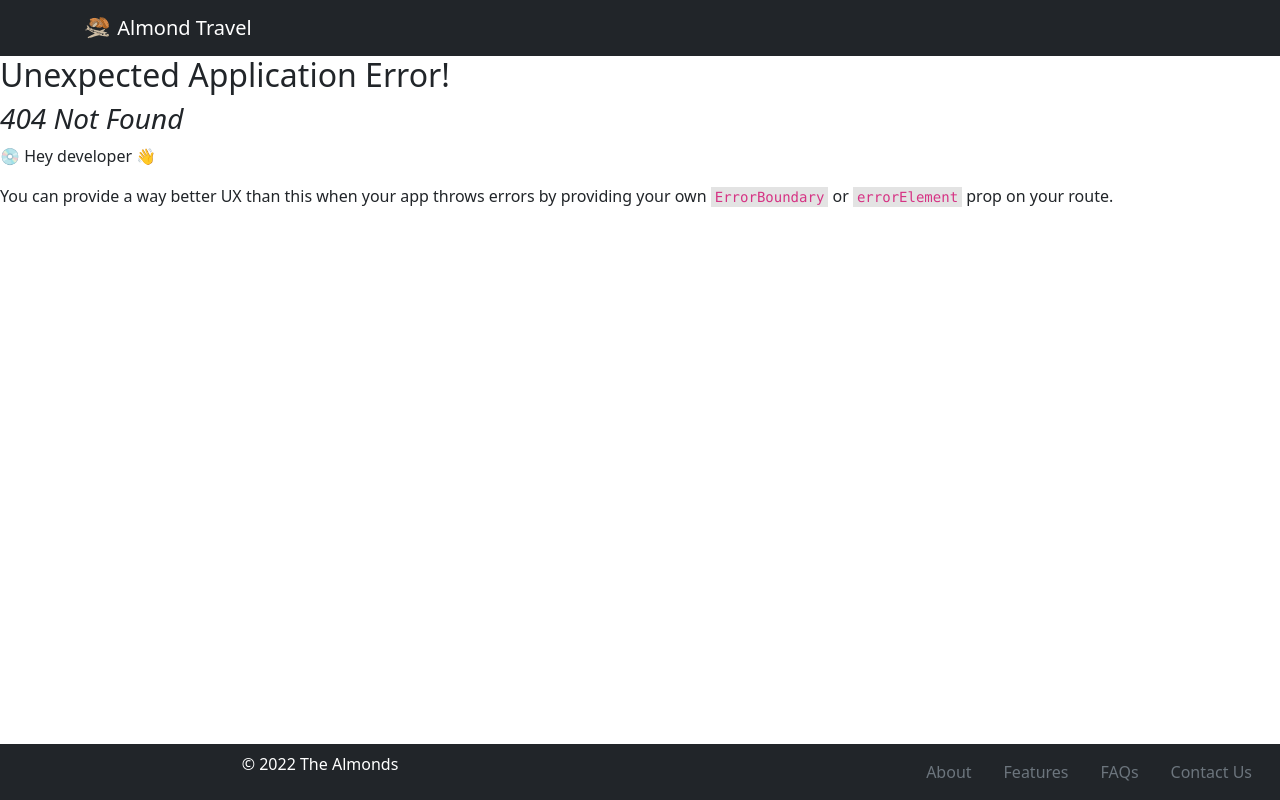
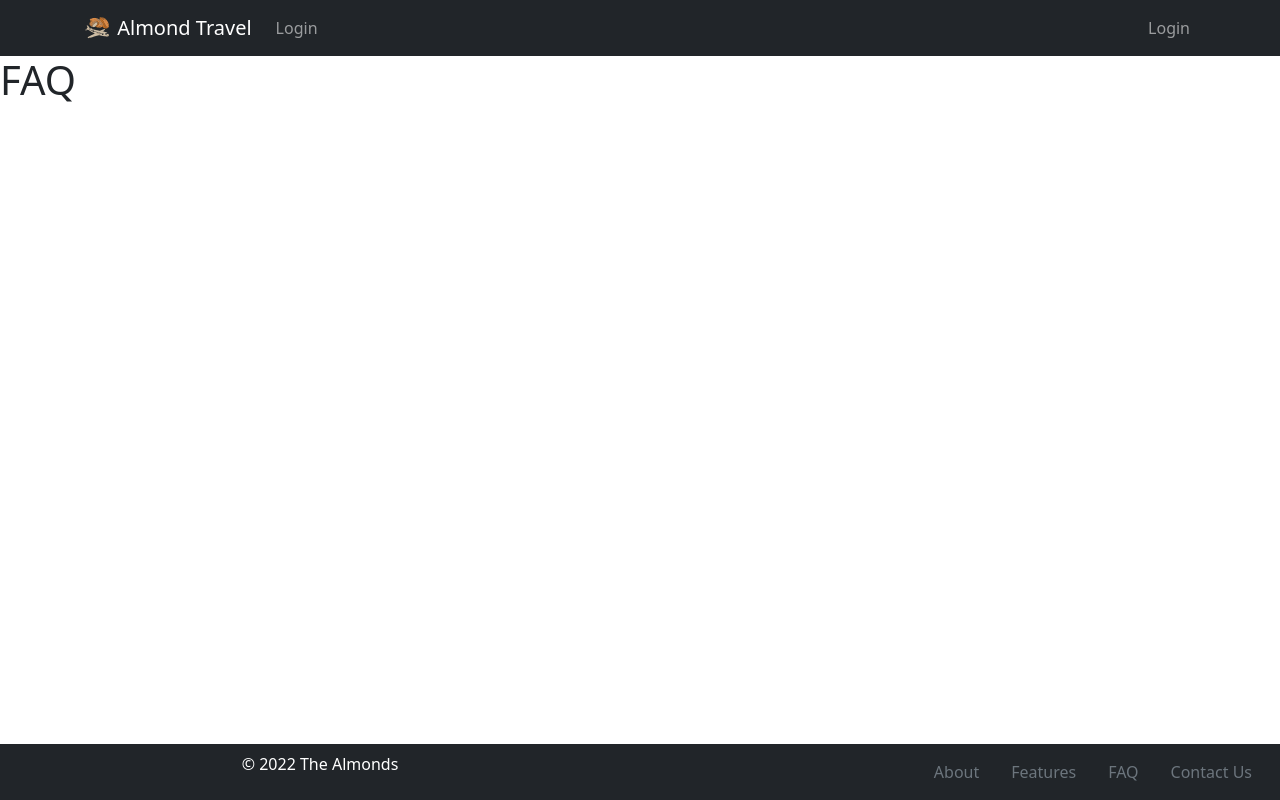
Before and after one commit to xosnos/almond-travel, a React (Create React App) app: page /faq in a window 1280 px wide. Before the commit this address had no page. Built offline with nearby package versions, Linux system fonts and the light colour scheme.

Commit message:
optimize routing with react-router

```diff
--- a/package.json
+++ b/package.json
@@ -13,6 +13,7 @@
     "react-bootstrap": "^2.6.0",
     "react-dom": "^18.2.0",
     "react-redux": "^8.0.5",
+    "react-router-bootstrap": "^0.26.2",
     "react-router-dom": "^6.4.4",
     "react-scripts": "5.0.1",
     "web-vitals": "^2.1.4"
--- a/src/app/App.jsx
+++ b/src/app/App.jsx
@@ -2,29 +2,29 @@ import React from 'react';
 // import logo from './logo.svg';
 // import './App.css';
 import {
-  createBrowserRouter,
-  RouterProvider
+  BrowserRouter,
+  Routes,
+  Route,
 } from 'react-router-dom';
 import Navigation from '../components/navigation';
 import HomePage from '../pages/HomePage';
 import LoginPage from '../pages/LoginPage';
 import Footer from '../components/footer';
 
-const router = createBrowserRouter(
-
-
-  [
-  { path: '/', element: <HomePage />},
-  { path: '/login', element: <LoginPage />},
-]);
-
 function App() {
   return (
-    <>
+    <BrowserRouter>
       <Navigation />
-      <RouterProvider router={router} />
+      <Routes>
+        <Route path='/' element={<HomePage />} />
+        <Route path='/login' element={<LoginPage />} />
+        <Route path='/about' element={<h1>About</h1>} />
+        <Route path='/features' element={<h1>Features</h1>} />
+        <Route path='/faq' element={<h1>FAQ</h1>} />
+
+      </Routes>
       <Footer />
-    </>
+    </BrowserRouter>
   );
 }
 
--- a/src/components/footer/index.jsx
+++ b/src/components/footer/index.jsx
@@ -2,22 +2,41 @@ import React from 'react';
 import { Container, Row } from 'react-bootstrap';
 import { Link } from 'react-router-dom';
 
-export const Footer = () => {
+const Footer = () => {
   return (
     <Container fluid className="py-2 bg-dark fixed-bottom">
       <Row>
-        <p className="col-lg-6 text-center text-white">&copy; 2022 The Almonds</p>
+        <p className="col-lg-6 text-center text-white">
+          &copy; 2022 The Almonds
+        </p>
         <ul className="col-lg-6 nav justify-content-end">
           <li className="nav-item">
-            <a href="/about" className="nav-link text-muted">About</a>
+            <Link to="/about" className="nav-link text-muted">
+              About
+            </Link>
           </li>
-          <li className="nav-item"><a href="/features" className="nav-link text-muted">Features</a></li>
-          <li className="nav-item"><a href="/faq" className="nav-link text-muted">FAQs</a></li>
-          <li className="nav-item"><a href="mailto:thealmondsdevteam@gmail.com" className="nav-link text-muted">Contact Us</a></li>
+          <li className="nav-item">
+            <Link to="/features" className="nav-link text-muted">
+              Features
+            </Link>
+          </li>
+          <li className="nav-item">
+            <Link to="/faq" className="nav-link text-muted">
+              FAQ
+            </Link>
+          </li>
+          <li className="nav-item">
+            <a
+              href="mailto:thealmondsdevteam@gmail.com"
+              className="nav-link text-muted"
+            >
+              Contact Us
+            </a>
+          </li>
         </ul>
       </Row>
     </Container>
   );
-}
+};
 
 export default Footer;
--- a/src/components/navigation/index.jsx
+++ b/src/components/navigation/index.jsx
@@ -1,14 +1,15 @@
 import React, { useEffect, useState } from 'react';
 import Logo from '../../assets/logo.svg';
-import { Container, Navbar } from 'react-bootstrap';
-import { NavLink } from 'react-router-dom';
+import { Container, Navbar, Nav } from 'react-bootstrap';
+import { LinkContainer } from 'react-router-bootstrap';
 
 const Navigation = () => {
 
   return (
       <Navbar collapseOnSelect expand="lg" bg="dark" variant="dark">
         <Container>
-          <Navbar.Brand href='/'>
+          <LinkContainer to='/'>
+            <Navbar.Brand>
               <img
                 alt="logo"
                 src={Logo}
@@ -18,7 +19,20 @@ const Navigation = () => {
               />{' '}
               Almond Travel
             </Navbar.Brand>
+          </LinkContainer>
           <Navbar.Toggle aria-controls="responsive-navbar-nav" />
+          <Navbar.Collapse id="responsive-navbar-nav">
+            <Nav className="me-auto">
+              <LinkContainer to='/login'>
+                <Nav.Link>Login</Nav.Link>
+              </LinkContainer>
+            </Nav>
+            <Nav>
+              <LinkContainer to='/login'>
+                <Nav.Link>Login</Nav.Link>
+              </LinkContainer>
+            </Nav>
+          </Navbar.Collapse>
         </Container>
       </Navbar>
   )
```
Also changed, not shown: 1 other file (tests, documents, lock files or other folders). Lines whose indentation alone changed are shown as unchanged.
